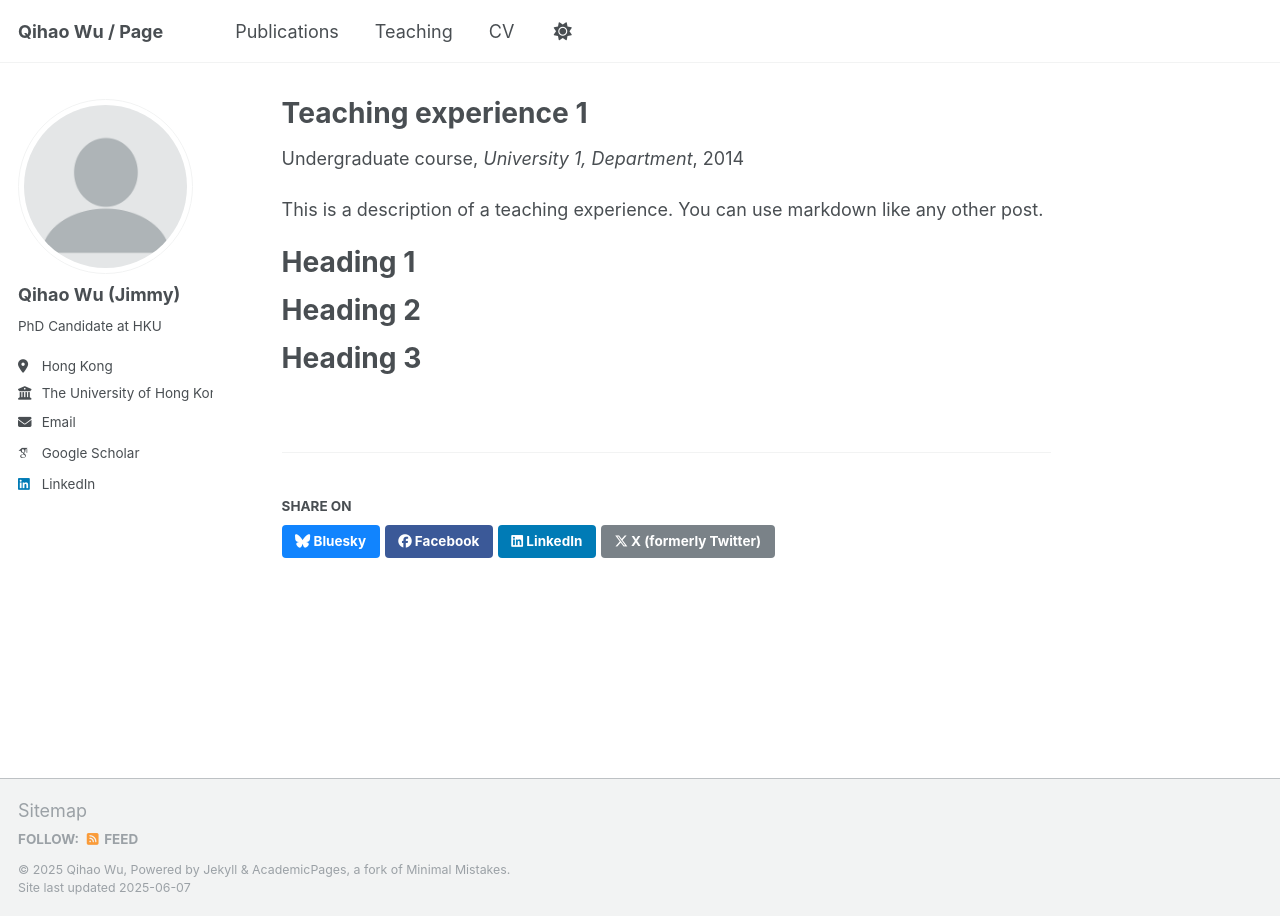
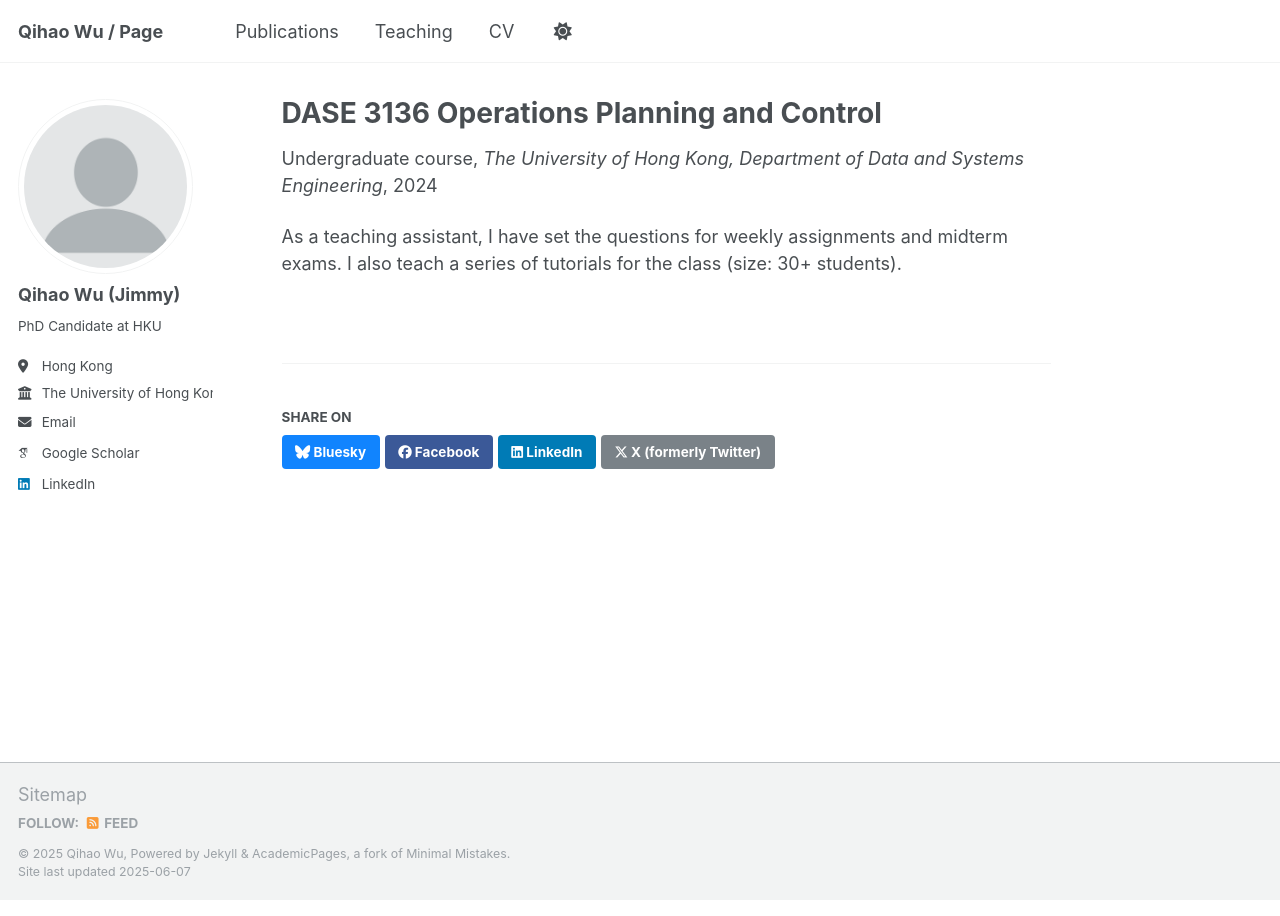
Before and after one commit to Qihao-Wu/bio, a Jekyll site: the page built from _teaching/2014-spring-teaching-1.md, in a window 1280 px wide. Built offline with Jekyll 4.4.1, drawn with Linux system fonts in a browser that asks for light colours; some web fonts are replaced; a file with an impossible date is left out.

Commit message:
Update 2014-spring-teaching-1.md

```diff
--- a/_teaching/2014-spring-teaching-1.md
+++ b/_teaching/2014-spring-teaching-1.md
@@ -1,20 +1,10 @@
 ---
-title: "Teaching experience 1"
+title: "DASE 3136 Operations Planning and Control"
 collection: teaching
 type: "Undergraduate course"
-permalink: /teaching/2014-spring-teaching-1
-venue: "University 1, Department"
-date: 2014-01-01
-location: "City, Country"
+venue: "The University of Hong Kong, Department of Data and Systems Engineering"
+date: 2024-09-01
+location: "Hong Kong"
 ---
 
-This is a description of a teaching experience. You can use markdown like any other post.
-
-Heading 1
-======
-
-Heading 2
-======
-
-Heading 3
-======
+As a teaching assistant, I have set the questions for weekly assignments and midterm exams. I also teach a series of tutorials for the class (size: 30+ students).
```
